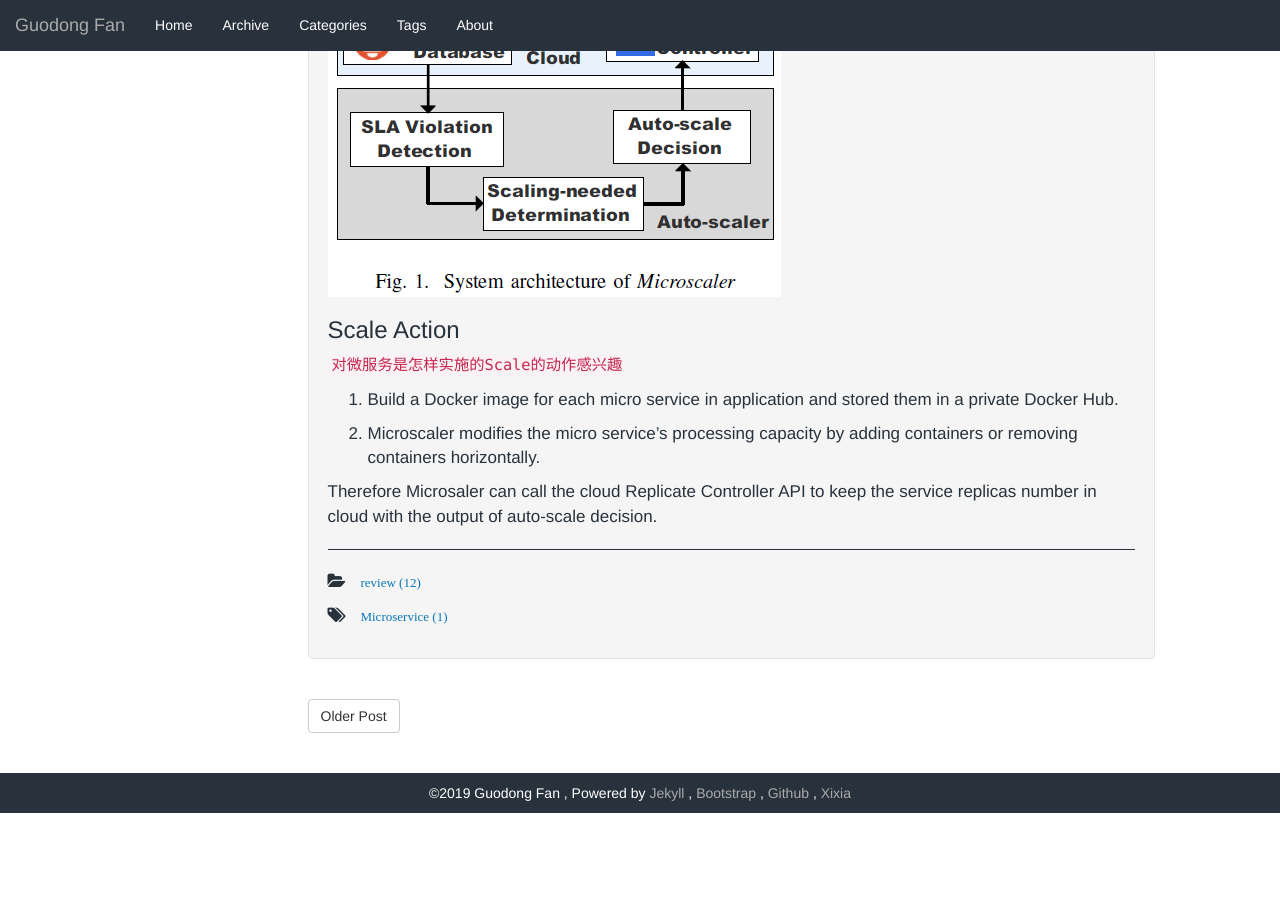
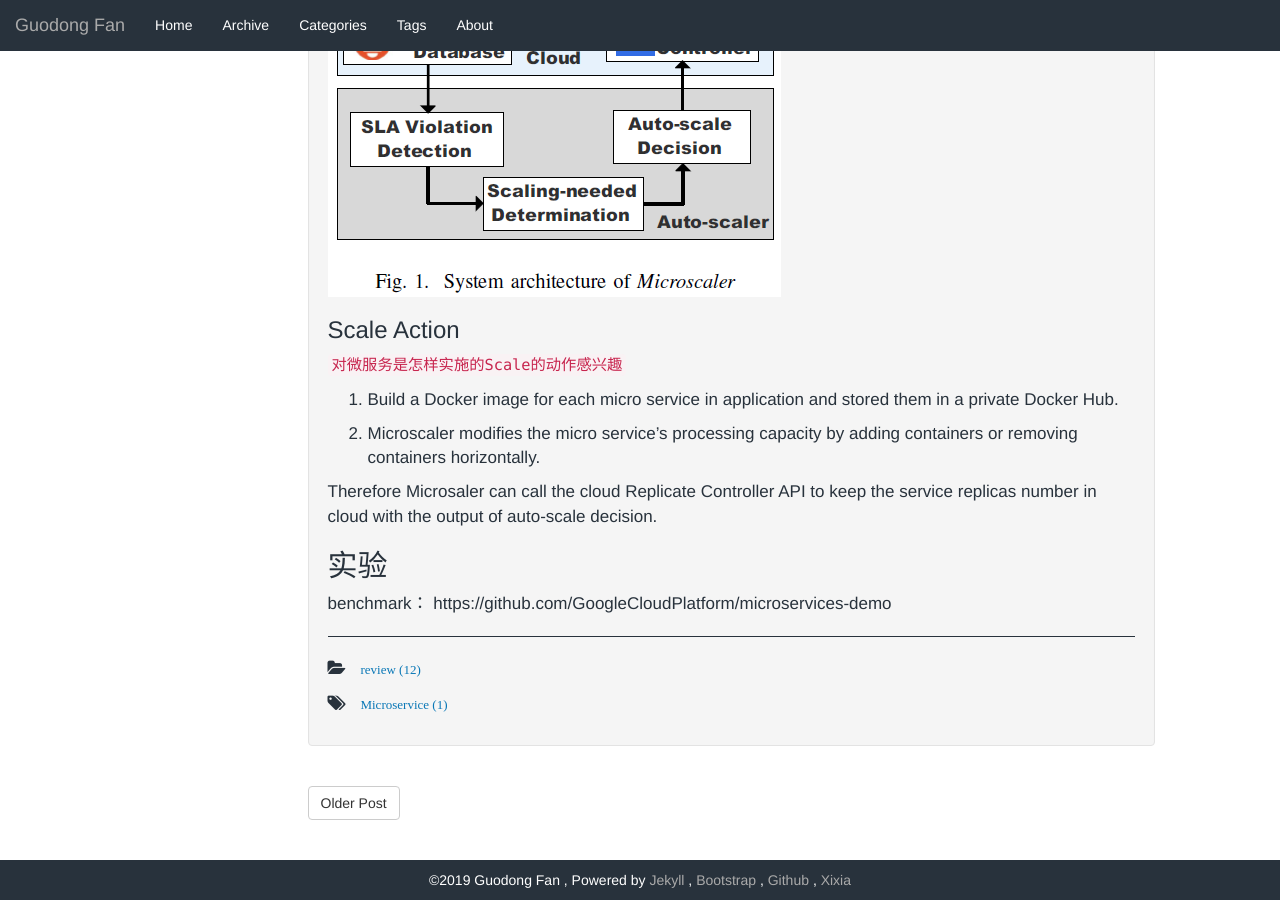
Before and after one commit to GuodongFan/GuodongFan.github.io, a Jekyll site: the page built from _posts/2019-08-17-Microscaler.md, in a window 1280 px wide and 900 px high, scrolled down 1193 px. Built offline with Jekyll 4.4.1, drawn with Linux system fonts in a browser that asks for light colours; our own code applies the rules of GitHub Pages for plain Markdown files; before the commit the page ends 2006 px from its top, so only the background shows below that.

Commit message:
Update 2019-08-17-Microscaler.md

```diff
--- a/_posts/2019-08-17-Microscaler.md
+++ b/_posts/2019-08-17-Microscaler.md
@@ -36,3 +36,8 @@ Istio is a completely open source service mesh that sits transparently on existi
 2. Microscaler modifies the micro service's processing capacity by adding containers or removing containers horizontally.
 
 Therefore Microsaler can call the cloud Replicate Controller API to keep the service replicas number in cloud with the output of auto-scale decision.
+
+
+## 实验
+
+benchmark： https://github.com/GoogleCloudPlatform/microservices-demo
```
